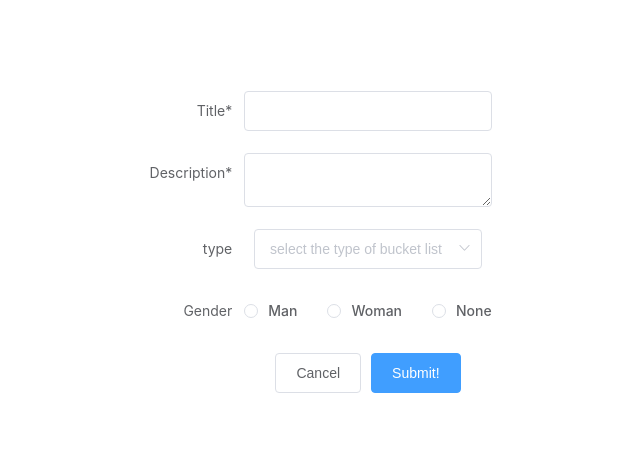
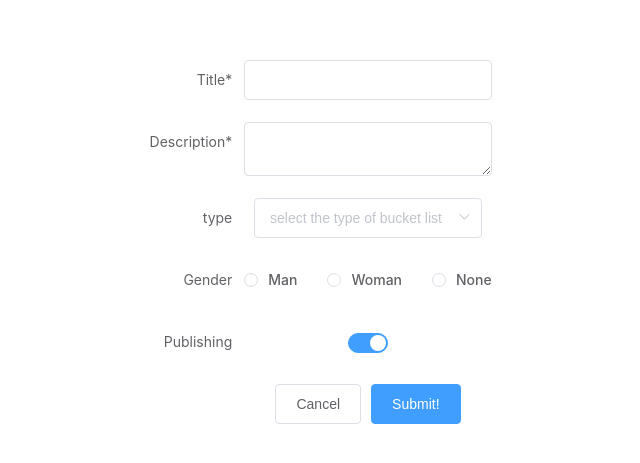
Before and after one commit to YutaKanna/Nuxt-Firebase, a Nuxt app in the folder nuxt/: page /bucket-lists/new in a window 1280 px wide. Shown: the part 147-610 px from the top of the page, without its empty margins (332-972 px from the left). Built offline with nearby package versions, Linux system fonts and the light colour scheme.

Commit message:
publishingをpostできるようにする #14

```diff
--- a/nuxt/pages/bucket-lists/new.vue
+++ b/nuxt/pages/bucket-lists/new.vue
@@ -26,6 +26,9 @@
                 <el-radio v-model="form.gender" label="1">Man</el-radio>
                 <el-radio v-model="form.gender" label="2">Woman</el-radio>
                 <el-radio v-model="form.gender"　label="3">None</el-radio>
+            </el-form-item>
+            <el-form-item label="Publishing">
+                <el-switch v-model="form.publishing" name="publishing"></el-switch>
             </el-form-item>
             <el-form-item>
                 <el-button>Cancel</el-button>
@@ -104,6 +107,7 @@ var axiosPost = axios.create({
           description: this.form.description,
           type: this.form.type,
           gender: this.form.gender,
+          publishing: this.form.publishing,
           withCredentials: true,
         }).then(this.$router.push('/bucket-lists'));
       },
```
Also changed, not shown: 1 other file (tests, documents, lock files or other folders).
